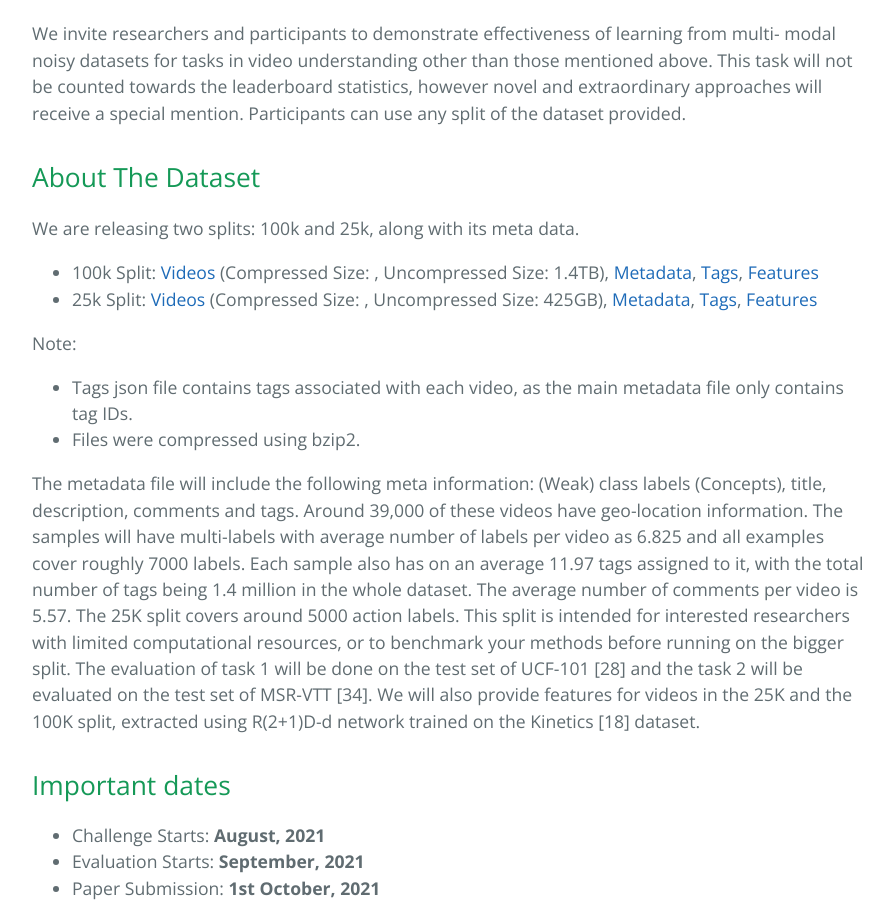
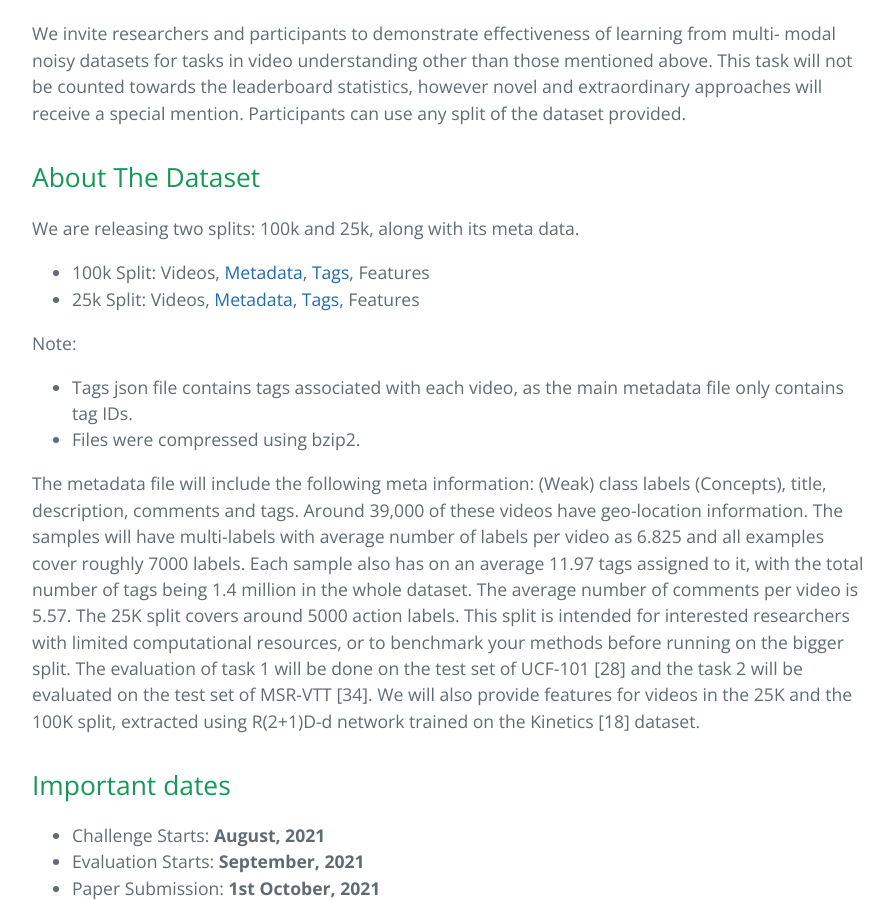
Before and after one commit to midas-research/noisy-mmvu, a Jekyll site: the page built from index.md, in a window 1280 px wide and 900 px high, scrolled down 1870 px. Shown: the whole window, without its empty margins (192-1085 px from the left). Built offline with Jekyll 4.4.1, drawn with Linux system fonts in a browser that asks for light colours; our own code applies the rules of GitHub Pages for plain Markdown files.

Commit message:
Removed # links

```diff
--- a/index.md
+++ b/index.md
@@ -69,8 +69,8 @@ provided.
 ## About The Dataset
 
 We are releasing two splits: 100k and 25k, along with its meta data.
-- 100k Split: [Videos](#) (Compressed Size: , Uncompressed Size: 1.4TB), [Metadata](https://drive.google.com/file/d/1f81Q-N7DY21wFenS1ThbgO7kWpWGJseb/view?usp=sharing), [Tags](https://drive.google.com/file/d/11uSVC3dw9Om7bT25hC_pqh7WPNRBQMXW/view?usp=sharing), [Features](#)
-- 25k Split: [Videos](#) (Compressed Size: , Uncompressed Size: 425GB), [Metadata](https://drive.google.com/file/d/1y_QP0Vm4KKCaTSTiY3MrX347Fs14kZ1o/view?usp=sharing), [Tags](https://drive.google.com/file/d/1grVNqoR1MobJe0vWYe77zSdbdyYVvHMP/view?usp=sharing), [Features](#)
+- 100k Split: Videos, [Metadata](https://drive.google.com/file/d/1f81Q-N7DY21wFenS1ThbgO7kWpWGJseb/view?usp=sharing), [Tags](https://drive.google.com/file/d/11uSVC3dw9Om7bT25hC_pqh7WPNRBQMXW/view?usp=sharing), Features
+- 25k Split: Videos, [Metadata](https://drive.google.com/file/d/1y_QP0Vm4KKCaTSTiY3MrX347Fs14kZ1o/view?usp=sharing), [Tags](https://drive.google.com/file/d/1grVNqoR1MobJe0vWYe77zSdbdyYVvHMP/view?usp=sharing), Features
 
 Note:
 - Tags json file contains tags associated with each video, as the main metadata file only contains tag IDs.
```
